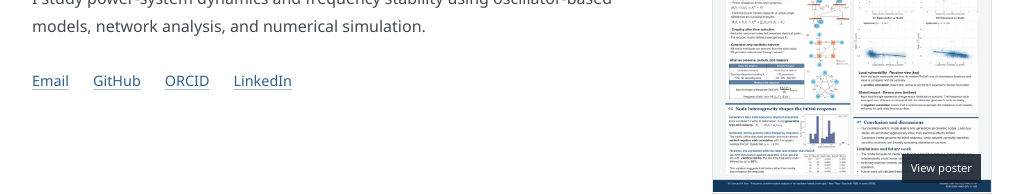
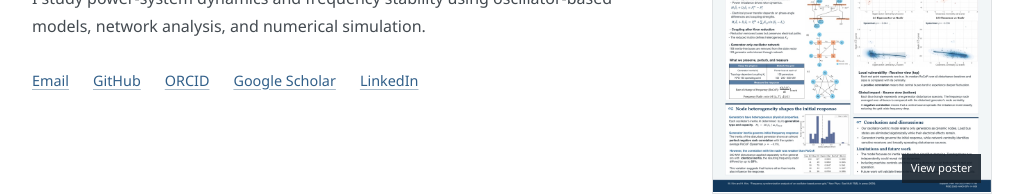
Before and after one commit to moosung001/moosung001.github.io, a Next.js app: page / in a window 1280 px wide. Shown: the part 362-557 px from the top of the page, without its empty margins (128-1151 px from the left). Built offline with nearby package versions, Linux system fonts and the light colour scheme.

Commit message:
Add Google Scholar profile link

```diff
--- a/app/page.tsx
+++ b/app/page.tsx
@@ -66,6 +66,7 @@ export default function Home() {
             <a href="mailto:rlaan33@kentech.ac.kr">Email</a>
             <a href="https://github.com/moosung001" target="_blank" rel="noreferrer">GitHub</a>
             <a href="https://orcid.org/0009-0008-3371-724X" target="_blank" rel="noreferrer">ORCID</a>
+            <a href="https://scholar.google.com/citations?hl=en&user=oWAKuHUAAAAJ" target="_blank" rel="noreferrer">Google Scholar</a>
             <a href="https://www.linkedin.com/in/moosung-kim-hi/" target="_blank" rel="noreferrer">LinkedIn</a>
           </div>
         </div>
```
